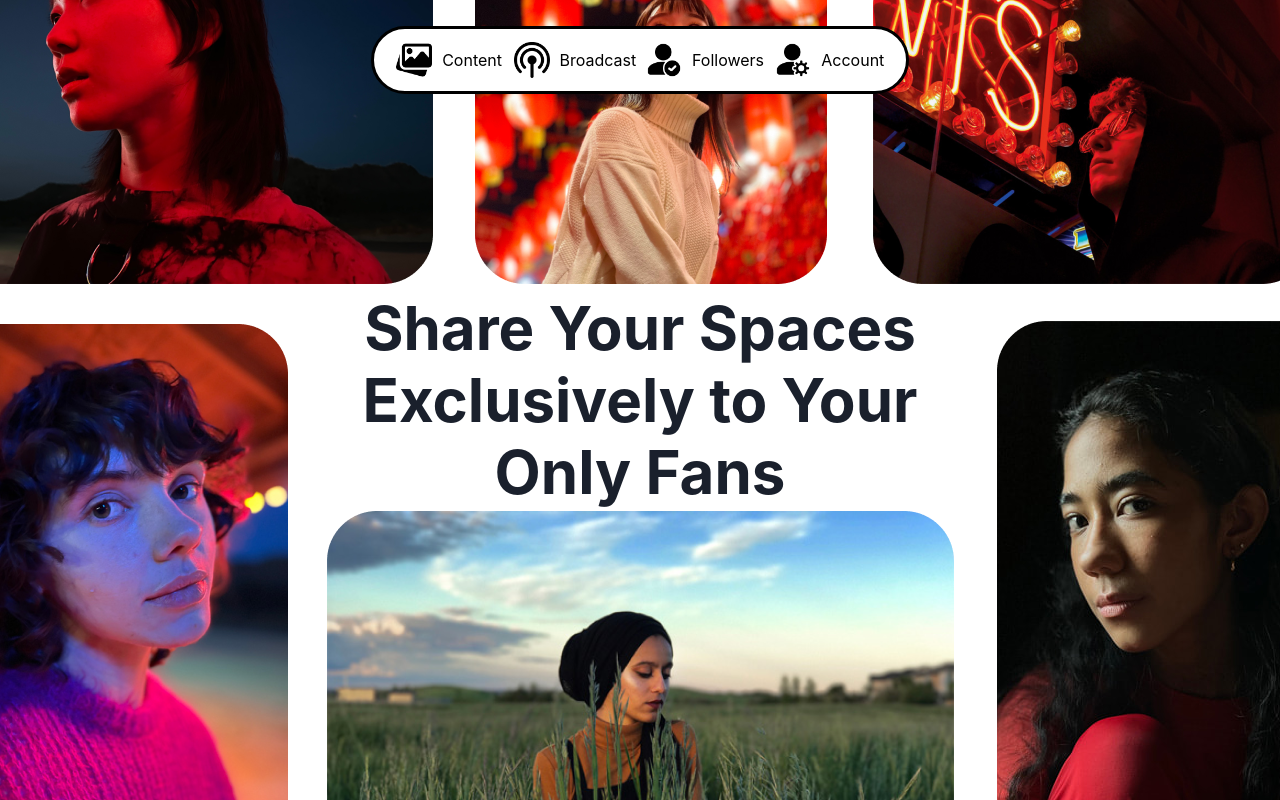
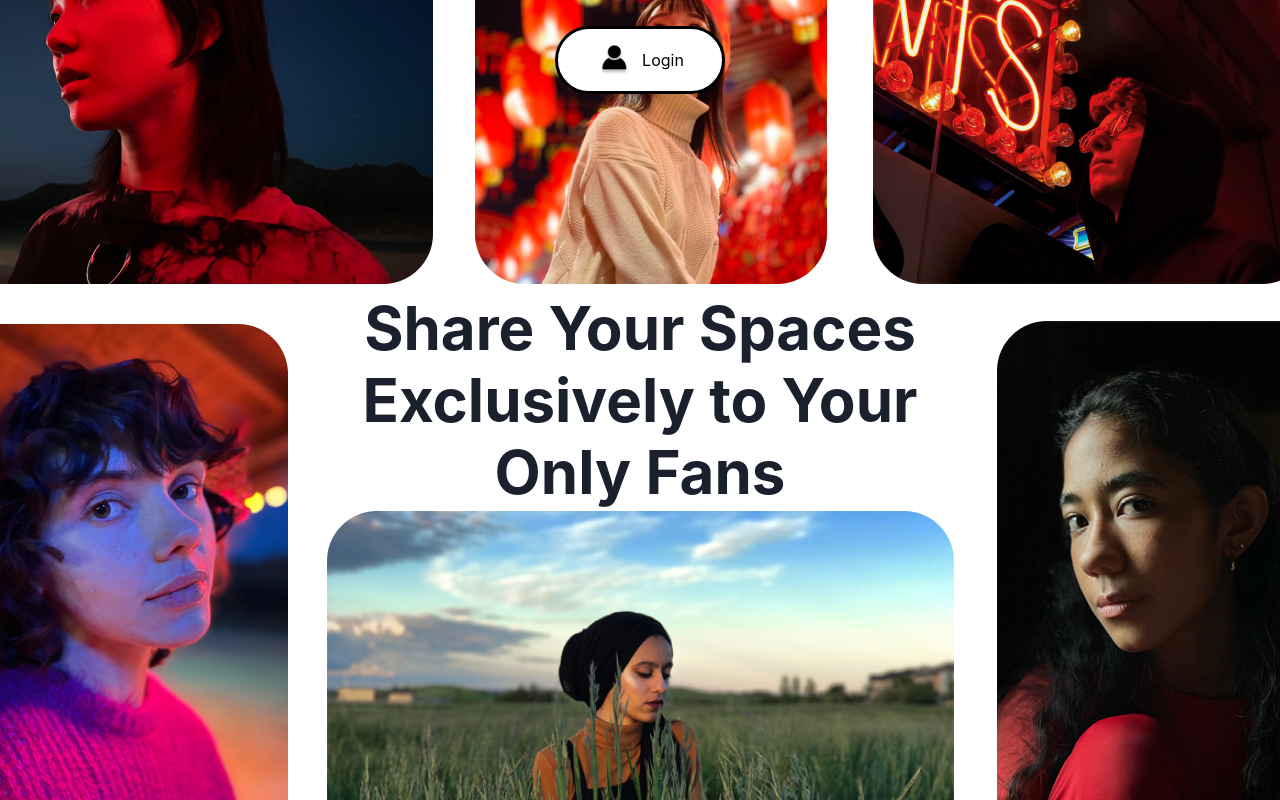
Before and after one commit to IF3110-2023-02-03/ClientSPA, a React (Vite) app: page / in a window 1280 px wide. Built offline with nearby package versions, Linux system fonts and the light colour scheme.

Commit message:
feat: authorized & unauthorized navbar

```diff
--- a/src/component/Navbar.jsx
+++ b/src/component/Navbar.jsx
@@ -6,6 +6,8 @@ import {
 } from '@chakra-ui/react';
 
 function Navbar() {
+    // generate authorized navbar
+    if (localStorage.getItem('userID')) {
         return (
             <>
                 <Flex
@@ -32,6 +34,33 @@ function Navbar() {
                 </Flex>
             </>
         );
+    }
+    // generate unauthorized navbar
+    else {
+        return (
+            <>
+                <Flex
+                    width= {'100%'}
+                    mt= {'2%'}
+                    position= {'absolute'}
+                    justifyContent= {'center'}
+                    zIndex={'1'}>
+                    <Flex
+                        height= {'68px'}
+                        p= {'0 3%'}
+                        backgroundColor={'white'}
+                        border={'3px solid black'}
+                        borderRadius={'50px'}
+                        flexDirection= {'row'}
+                        alignItems= {'center'}
+                        justifyContent= {'center'}
+                        gap= {'10%'}>
+                        <NavbarItem path='/login' srcimg='../../assets/profile.png' alt='login' desc='Login'/>
+                    </Flex>
+                </Flex>
+            </>
+        );
+    }
 }
 
 function NavbarItem({path, srcimg, alt, desc}) {
```
Also changed, not shown: assets/profile.png (added). Lines whose indentation alone changed are shown as unchanged.
